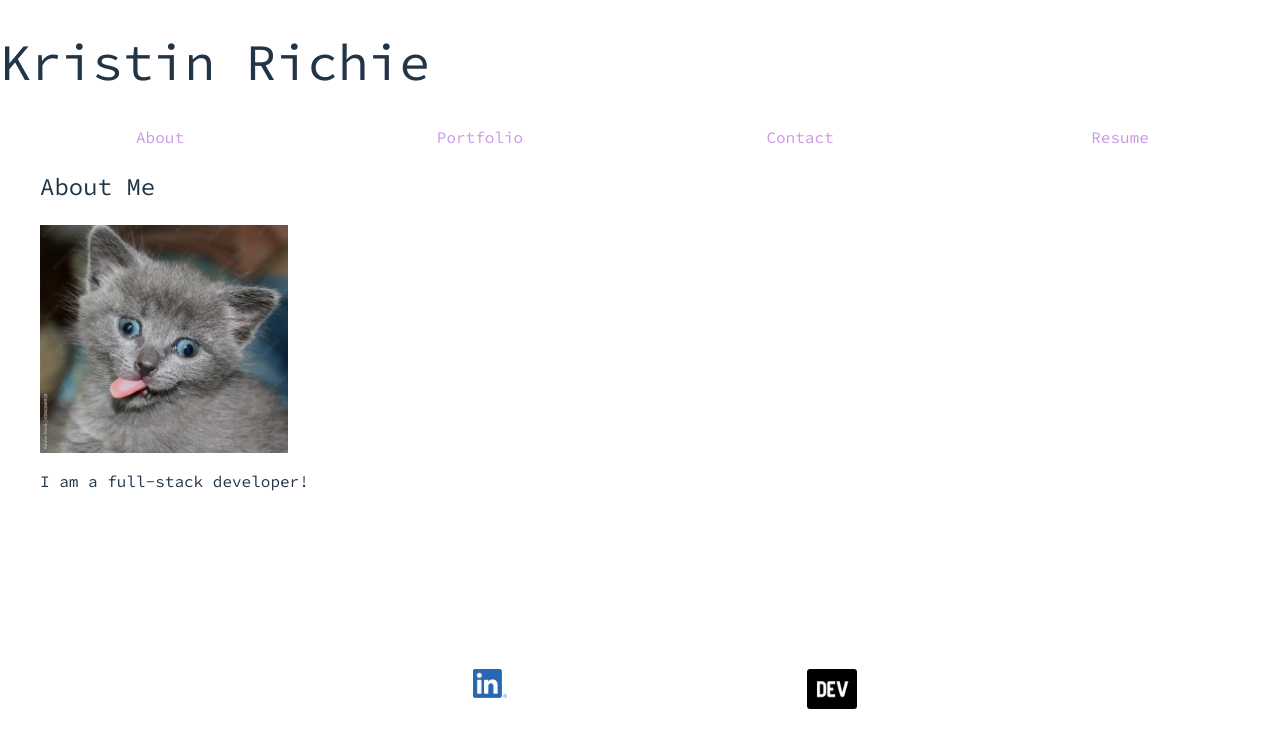
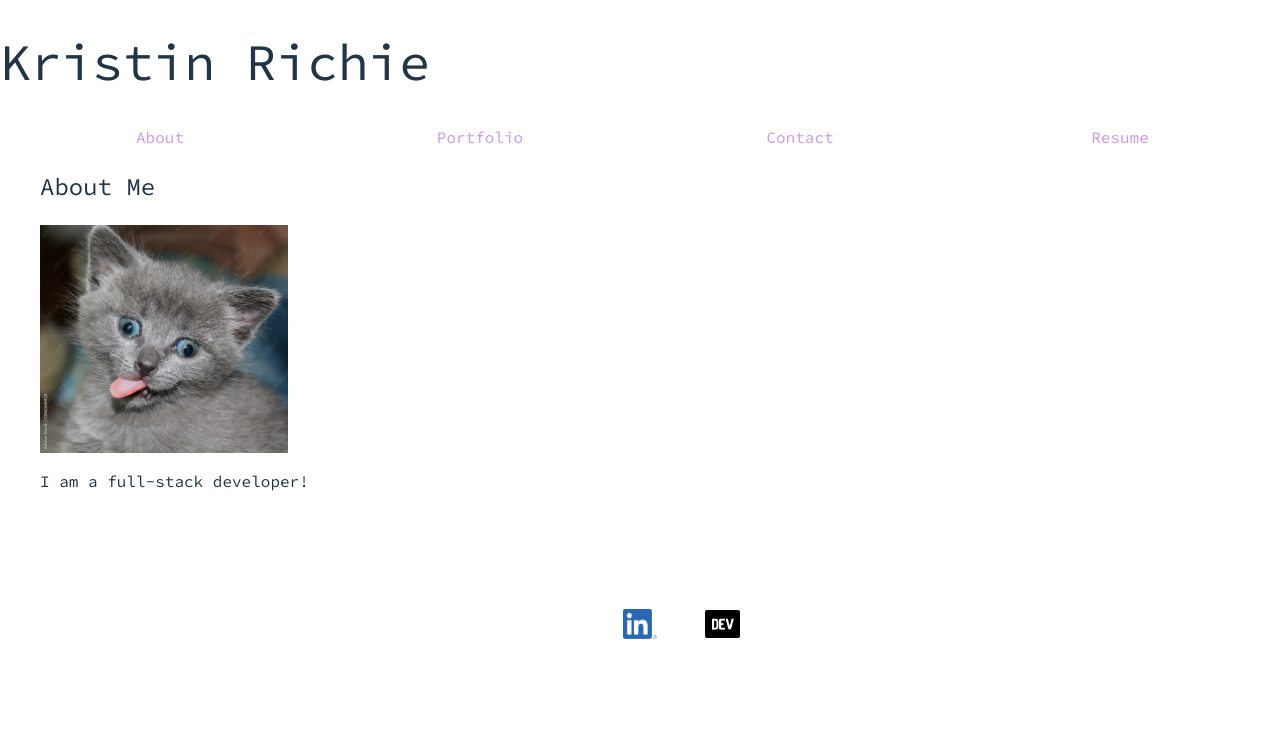
Before and after one commit to Kristin611/react-portfolio-2, a React (Vite) app: page / in a window 1280 px wide. Shown: the top 748 px of the page. Built offline with nearby package versions, Linux system fonts and the light colour scheme; a web font is replaced by a local one.

Commit message:
edited footer images

```diff
--- a/src/components/Footer.jsx
+++ b/src/components/Footer.jsx
@@ -6,17 +6,21 @@ import DEV from '../assets/dev-community-icon.png'
 const Footer = () => {
   return (
     <div className='footer-wrapper'>
-
+        <div className='grid-item'>
         <a href="https://github.com/Kristin611">
           <img src={GitPic} className='git-img' alt="github cat logo" />
         </a>
+        </div>
+        <div className='grid-item'>
         <a href="https://www.linkedin.com/in/kristin-richie-a9963b60/">
           <img src={LinkedInImg} className='linked-img' alt="LinkedIn logo" />
         </a>
+        </div>
+        <div className='grid-item'>
         <a href="https://dev.to/dashboard">
           <img src={DEV} className='dev-img' alt="DEV Community logo" />
         </a>
-
+        </div>
     </div>
   )
 }
--- a/src/styles/Footer.css
+++ b/src/styles/Footer.css
@@ -1,35 +1,21 @@
 .footer-wrapper {
-    max-width: 1000px;
-    height: 650px;
+    max-width: 200px;
+    height: 75px;
     margin: auto;
 
     display: grid;
     grid-template-columns: 1fr 1fr 1fr;
-    padding-top: 10rem;
+    padding-top: 5rem;
+    /* background-color: blue; */
+    justify-items: center;
+    gap: 3rem;
 
 }
 
-
-.git-img {
-    max-width: 15%;
-    height: auto;
-    /* border: 1px solid black; */
+.grid-item {
+    display: flex;
+    justify-content: center;
+    align-items: center;
+    width: 100%;
 
 }
-
-.linked-img {
-    max-width: 10%;
-    height: auto;
-    /* border: 1px solid black; */
-
-}
-
-.dev-img {
-    max-width: 15%;
-    height: auto;
-}
-
-a {
-    padding: 0;
-    padding-right: 0;
-}
```
